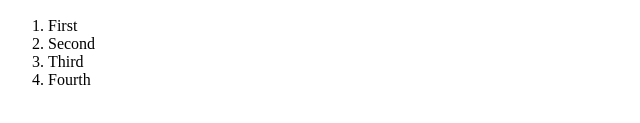
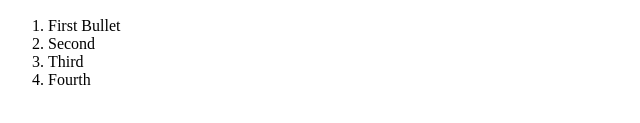
Before and after one commit to adampirani/Fresh-Page, a plain HTML site: page index.html in a window 1280 px wide. Shown: the part 383-506 px from the top of the page, 0-640 px from the left. Drawn offline with Linux system fonts and the light colour scheme.

Commit message:
Created using Popcode: https://popcode.org

```diff
--- a/index.html
+++ b/index.html
@@ -9,7 +9,7 @@
         <img src="http://bit.ly/2hFRWnN">
 
         <ol>
-            <li>First</li>
+            <li>First Bullet</li>
             <li>Second</li>
             <li>Third</li>
             <li>Fourth</li>
```
